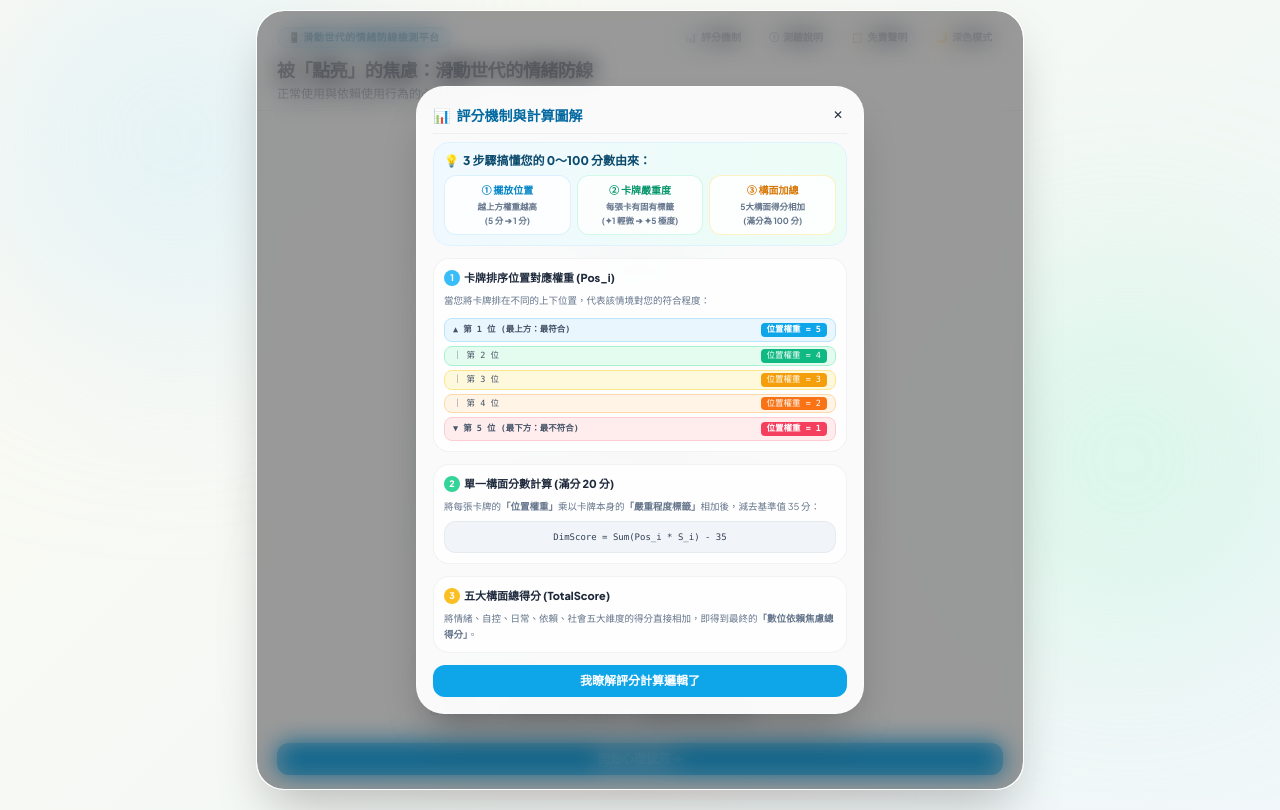
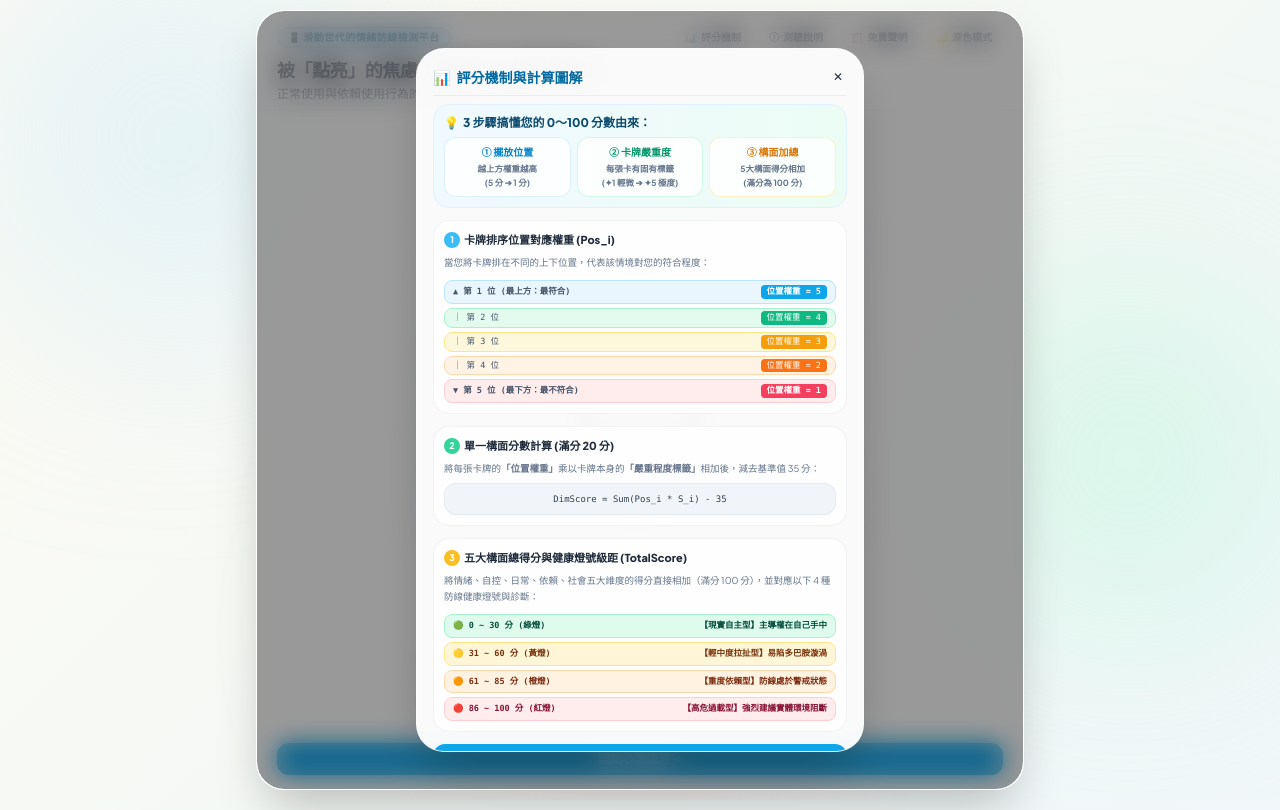
Before and after one commit to s1411233050/Sliding-Generation, a plain HTML site: page index.html in a window 1280 px wide. Both pictures are taken after a click on the button "📊 評分機制". Drawn offline with nearby package versions, Linux system fonts and the light colour scheme.

Commit message:
Add files via upload

```diff
--- a/index.html
+++ b/index.html
@@ -564,11 +564,29 @@
                     <div class="bg-white/80 dark:bg-black/30 p-2.5 rounded-2xl border border-slate-900/5 dark:border-white/5 space-y-1.5">
                         <div class="font-black text-slate-800 dark:text-white flex items-center gap-1 text-[11px]">
                             <span class="w-4 h-4 rounded-full bg-amber-400 text-white text-[9px] flex items-center justify-center">3</span>
-                            五大構面總得分 (TotalScore)
+                            五大構面總得分與健康燈號級距 (TotalScore)
                         </div>
                         <p class="text-slate-500 dark:text-slate-400 text-[9.5px]">
-                            將情緒、自控、日常、依賴、社會五大維度的得分直接相加，即得到最終的<b>「數位依賴焦慮總得分」</b>。
+                            將情緒、自控、日常、依賴、社會五大維度的得分直接相加（滿分 100 分），並對應以下 4 種防線健康燈號與診斷：
                         </p>
+                        <div class="space-y-1 pt-1 font-mono text-[8.5px]">
+                            <div class="flex items-center justify-between bg-emerald-100/70 dark:bg-emerald-950/50 px-2 py-1 rounded-lg border border-emerald-200 dark:border-emerald-800/40 font-bold text-emerald-900 dark:text-emerald-200">
+                                <span>🟢 0 ~ 30 分 (綠燈)</span>
+                                <span>【現實自主型】主導權在自己手中</span>
+                            </div>
+                            <div class="flex items-center justify-between bg-amber-100/70 dark:bg-amber-950/50 px-2 py-1 rounded-lg border border-amber-200 dark:border-amber-800/40 font-bold text-amber-900 dark:text-amber-200">
+                                <span>🟡 31 ~ 60 分 (黃燈)</span>
+                                <span>【輕中度拉扯型】易陷多巴胺漩渦</span>
+                            </div>
+                            <div class="flex items-center justify-between bg-orange-100/70 dark:bg-orange-950/50 px-2 py-1 rounded-lg border border-orange-200 dark:border-orange-800/40 font-bold text-orange-900 dark:text-orange-200">
+                                <span>🟠 61 ~ 85 分 (橙燈)</span>
+                                <span>【重度依賴型】防線處於警戒狀態</span>
+                            </div>
+                            <div class="flex items-center justify-between bg-rose-100/70 dark:bg-rose-950/50 px-2 py-1 rounded-lg border border-rose-200 dark:border-rose-800/40 font-bold text-rose-900 dark:text-rose-200">
+                                <span>🔴 86 ~ 100 分 (紅燈)</span>
+                                <span>【高危過載型】強烈建議實體環境阻斷</span>
+                            </div>
+                        </div>
                     </div>
                 </div>
 
```
